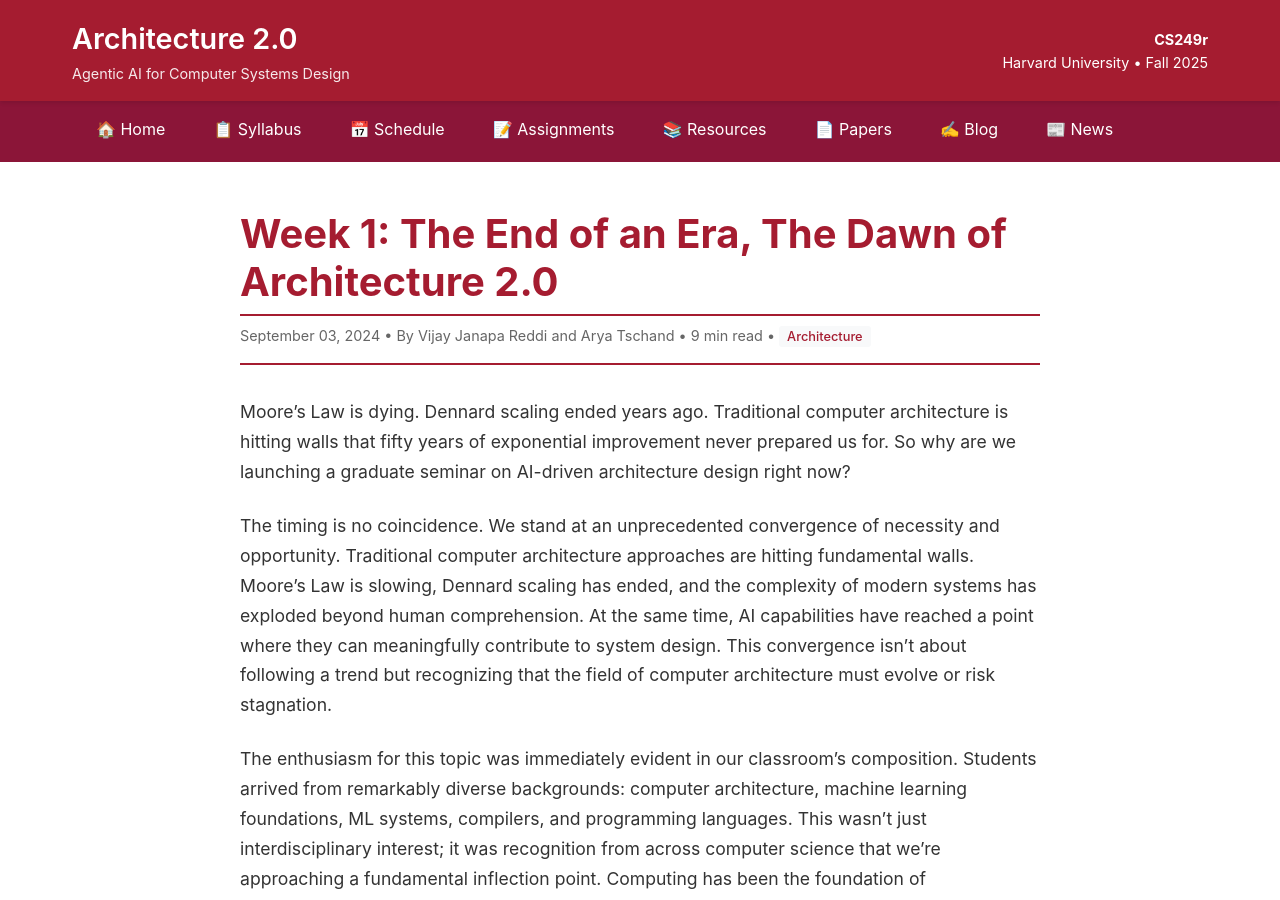
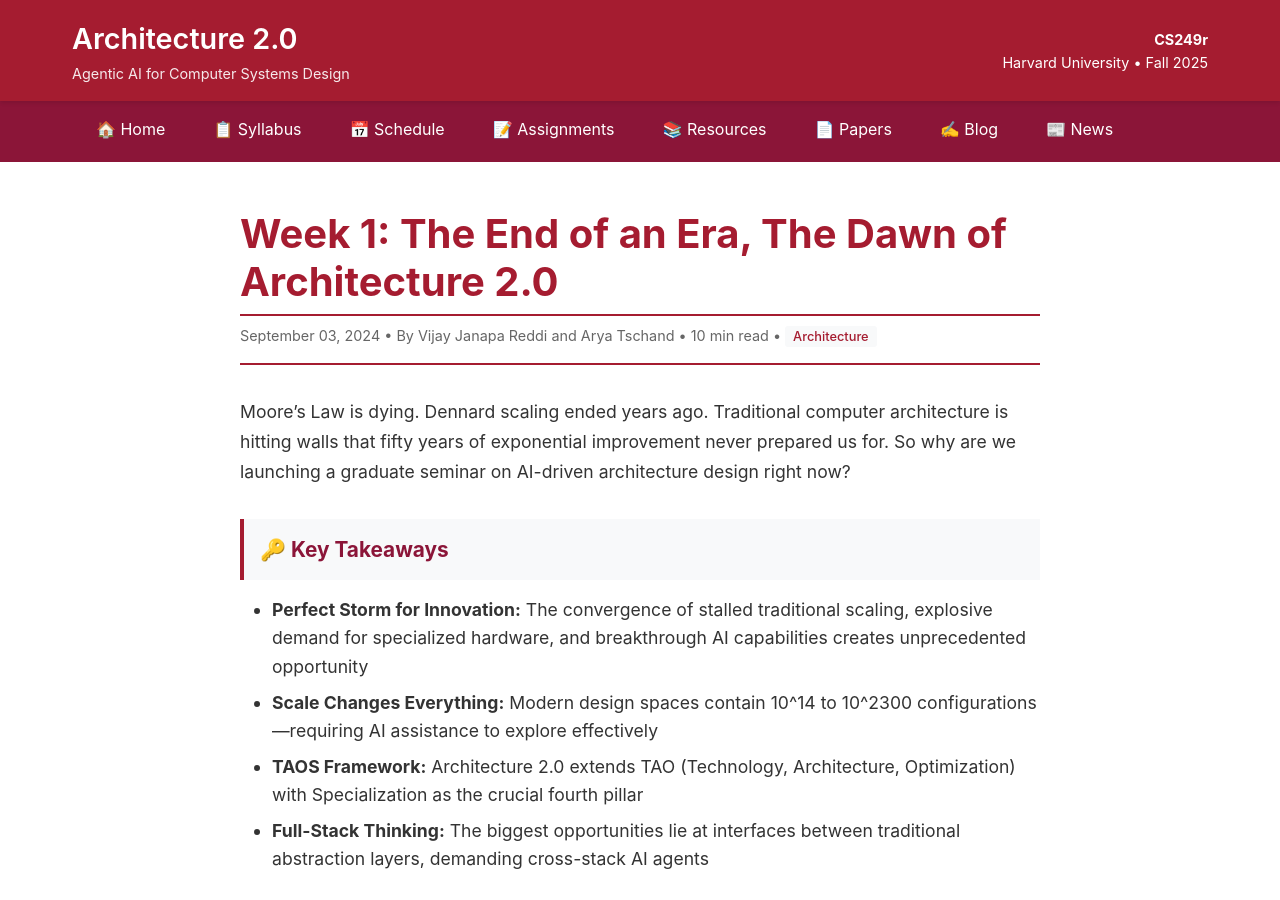
Before and after one commit to harvard-edge/cs249r_fall2025, a Jekyll site: the page built from _posts/2024-09-03-week-1-architecture-2-0.md, in a window 1280 px wide and 900 px high. Built offline with Jekyll 4.4.1, drawn with Linux system fonts in a browser that asks for light colours; comment, search, counter and statistics services are not loaded; some of the changed text lies outside the part shown.

Commit message:
Enhances blog post presentation and content
Adds "Key Takeaways" sections to blog posts for quick summaries.
Includes estimated reading time on blog post previews.
Improves mobile responsiveness of blog layout.

The "Key Takeaways" sections are styled consistently with the blog's branding and aim to provide a concise overview of each post's main points. The estimated reading time helps readers gauge the time commitment required for each post.

```diff
--- a/_posts/2024-09-03-week-1-architecture-2-0.md
+++ b/_posts/2024-09-03-week-1-architecture-2-0.md
@@ -7,6 +7,16 @@ categories: architecture
 ---
 
 Moore's Law is dying. Dennard scaling ended years ago. Traditional computer architecture is hitting walls that fifty years of exponential improvement never prepared us for. So why are we launching a graduate seminar on AI-driven architecture design right now?
+
+<div class="key-takeaways">
+<h3>🔑 Key Takeaways</h3>
+<ul>
+<li><strong>Perfect Storm for Innovation:</strong> The convergence of stalled traditional scaling, explosive demand for specialized hardware, and breakthrough AI capabilities creates unprecedented opportunity</li>
+<li><strong>Scale Changes Everything:</strong> Modern design spaces contain 10^14 to 10^2300 configurations—requiring AI assistance to explore effectively</li>
+<li><strong>TAOS Framework:</strong> Architecture 2.0 extends TAO (Technology, Architecture, Optimization) with Specialization as the crucial fourth pillar</li>
+<li><strong>Full-Stack Thinking:</strong> The biggest opportunities lie at interfaces between traditional abstraction layers, demanding cross-stack AI agents</li>
+</ul>
+</div>
 
 The timing is no coincidence. We stand at an unprecedented convergence of necessity and opportunity. Traditional computer architecture approaches are hitting fundamental walls. Moore's Law is slowing, Dennard scaling has ended, and the complexity of modern systems has exploded beyond human comprehension. At the same time, AI capabilities have reached a point where they can meaningfully contribute to system design. This convergence isn't about following a trend but recognizing that the field of computer architecture must evolve or risk stagnation.
 
@@ -24,9 +34,15 @@ However, we now face fundamental technological constraints that demand new appro
 
 Three converging forces make this the critical moment for Architecture 2.0:
 
+### The Demand Explosion
+
 First, we face a demand explosion. Every major application domain now requires specialized hardware, from large language models to autonomous vehicles. The era of one-size-fits-all computing is definitively over. Companies are designing custom chips for everything from cryptocurrency mining to video transcoding. This specialization demand is creating more design work than our industry has architects to handle.
 
+### The Talent Crisis
+
 Second, we're experiencing a talent crisis. Training a competent computer architect takes years, but the demand for specialized hardware is growing exponentially. We simply cannot train human architects fast enough to meet the need. In class, we discussed how major tech companies are competing fiercely for the same small pool of experienced architects, driving salaries sky-high while projects remain understaffed.
+
+### The AI Inflection Point
 
 Third, we've reached an AI inflection point. For the first time, AI systems can actually understand code, reason about performance, and even generate functional designs. This isn't theoretical. Students in the class have already used GitHub Copilot, ChatGPT, and other tools in their own work. The question isn't whether AI will transform architecture; it's how quickly we can harness it effectively.
 
```
Also changed, not shown: _posts/2024-09-08-week-2-fundamental-challenges.md (+10 -0 lines), blog/index.md (+57 -11 lines).
